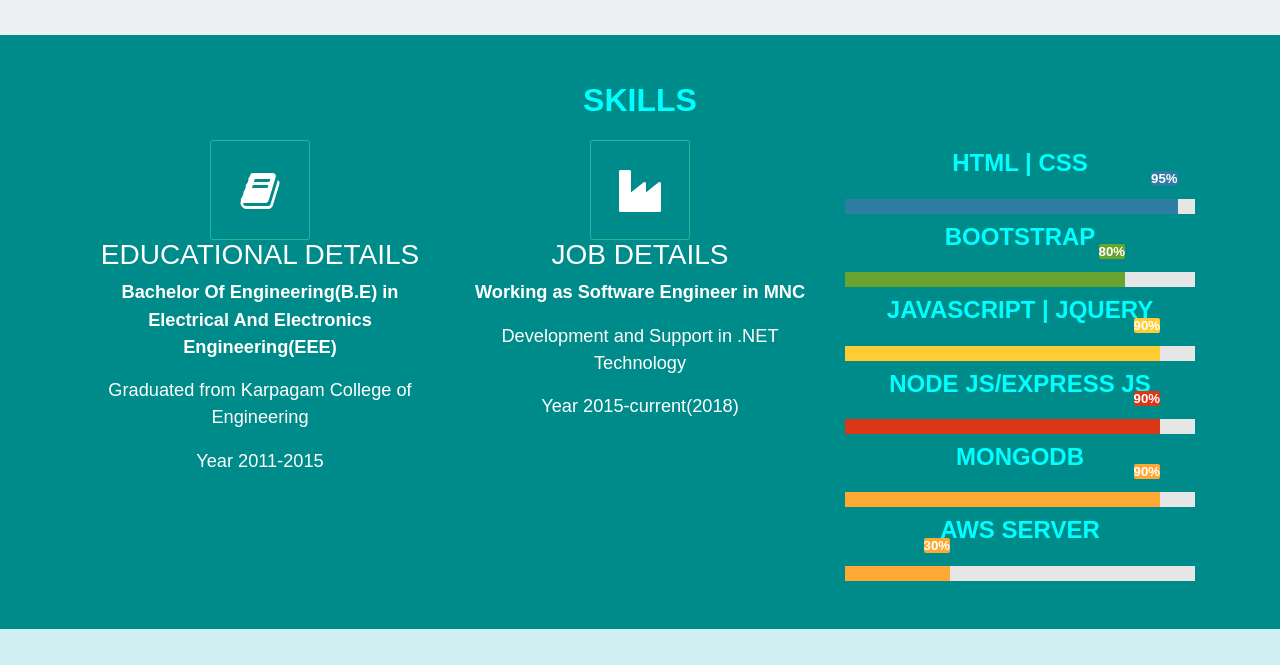
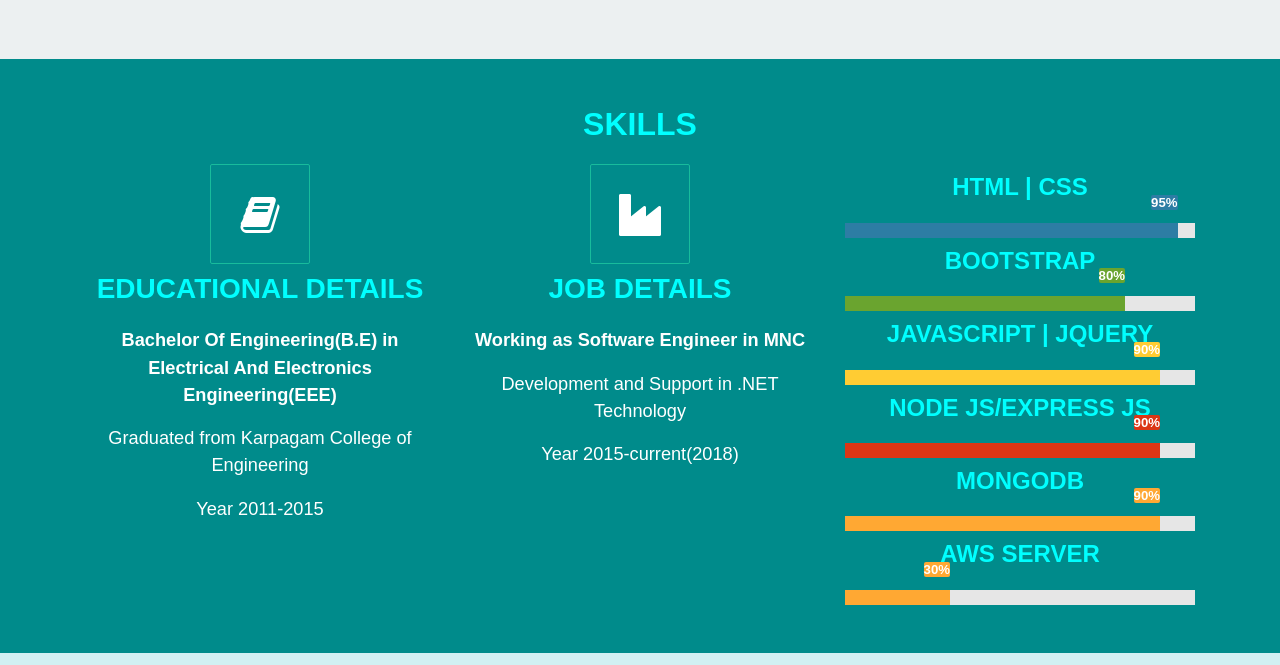
Before and after one commit to KousalyaMV/KousalyaMV.github.io, a plain HTML site: page index.html in a window 1280 px wide. Shown: the part 767-1432 px from the top of the page. Drawn offline with Linux system fonts and the light colour scheme.

Commit message:
Update myportfolio.css

```diff
--- a/css/myportfolio.css
+++ b/css/myportfolio.css
@@ -100,7 +100,7 @@ about .paratext{
 		line-height: 100px;
         text-align: center;
 	}
-#Skills h2,h4
+#Skills h2,h3,h4
 	{
 		color: aqua;
 		font-weight: 600;
```
